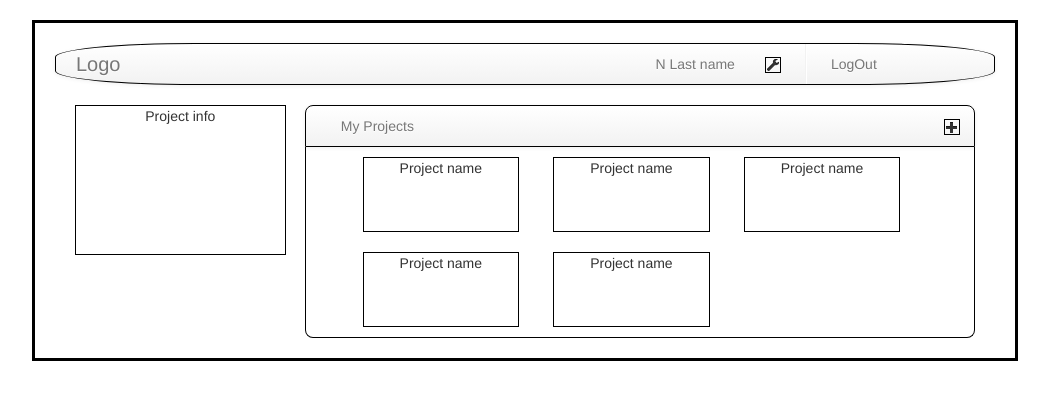
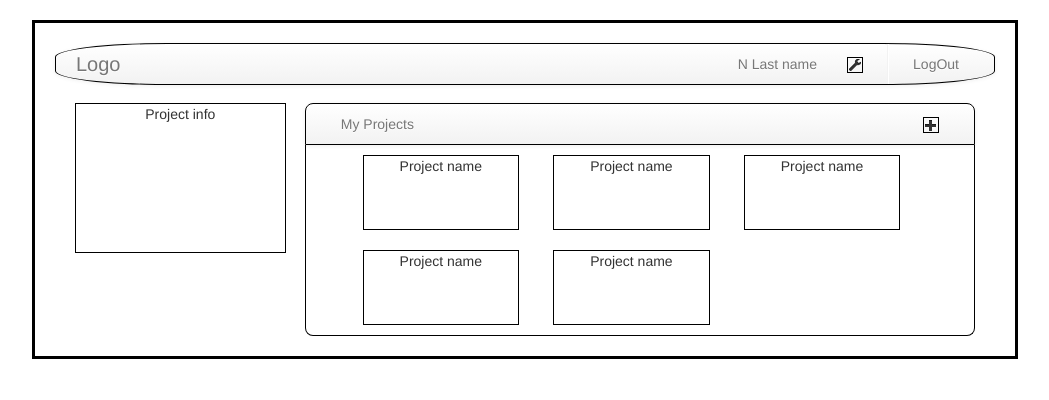
Before and after one commit to RovenskyOleg/Project-manager, a plain HTML site: page index.html in a window 1280 px wide. Shown: the whole page, without its empty margins (115-1164 px from the left). Drawn offline with nearby package versions, Linux system fonts and the light colour scheme.

Commit message:
second commit

```diff
--- a/css/style.css
+++ b/css/style.css
@@ -2,9 +2,20 @@ body {
     margin-top: 20px;
 }
 
-.container {
+/*.container {
     border: 3px solid black;
     padding: 20px;
+}*/
+
+.main-container {
+    max-width: 940px;
+    border: 3px solid black;
+    padding: 20px;
+    margin: 0 auto;
+}
+
+.hight-header {
+    height: 40px;
 }
 
 .square {
@@ -12,7 +23,8 @@ body {
 }
 
 .navbar-inner {
-    border-radius: 10em/1em;
+    /*border-radius: 160px/16px;*/
+    border-radius: 8em/1em;
     border: 1px solid black;
     min-height: 30px;
 }
@@ -50,8 +62,8 @@ body {
     background-image: -o-linear-gradient(top, #ffffff, #f2f2f2);
     background-image: linear-gradient(to bottom, #ffffff, #f2f2f2);
     background-repeat: repeat-x;
-    filter: progid:DXImageTransform.Microsoft.gradient(startColorstr='#ffffffff', endColorstr='#fff2f2f2', GradientType=0);
-    *zoom: 1;
+/*    filter: progid:DXImageTransform.Microsoft.gradient(startColorstr='#ffffffff', endColorstr='#fff2f2f2', GradientType=0);
+*/    *zoom: 1;
     -webkit-box-shadow: 0 1px 4px rgba(0, 0, 0, 0.065);
         -moz-box-shadow: 0 1px 4px rgba(0, 0, 0, 0.065);
             box-shadow: 0 1px 4px rgba(0, 0, 0, 0.065);
@@ -74,13 +86,14 @@ body {
 }
 
 .li-hover:hover {
+    border-radius: 5em/1em;
     background-color: #f1da36;
     background: linear-gradient(to top, #fefcea, #f1da36);
 }
 
 .project:hover {
-       opacity: 1;
-  -webkit-box-shadow: 0px 0px 20px #6B8E23;
-  -moz-box-shadow: 0px 0px 20px #6B8E23;
-  box-shadow: 0px 0px 20px #6B8E23;
+    opacity: 1;
+    -webkit-box-shadow: 0px 0px 20px #6B8E23;
+    -moz-box-shadow: 0px 0px 20px #6B8E23;
+    box-shadow: 0px 0px 20px #6B8E23;
 }
--- a/index.html
+++ b/index.html
@@ -11,15 +11,16 @@
     </head>
 
     <body>
-        <div class = "container">
+        <!-- <div class = "container"> -->
 
-            <div class = "navbar">
+        <div class = "container-fluid main-container">
+            <div class = "navbar hight-header">
                 <div class = "navbar-inner">
-                    <a class = "brand" href="#">Logo</a>
+                    <a class = "brand li-hover" href="#">Logo</a>
 
-                    <ul class = "nav">
+                    <ul class = "nav pull-right">
                         <li class = "position-relative"></li>
-                        <li class = "offset6 li-hover"><a href="#">N Last name</a></li>
+                        <li class = "li-hover"><a href="#">N Last name</a></li>
                         <li class = "li-hover"><a href="#"><span class="square icon-large icon-wrench"></span></a></li>
                         <li class = "divider-vertical"></li>
                         <li class = "li-hover"><a href="#">LogOut</a></li>
@@ -35,10 +36,13 @@
 
                     <div class = "span9 ">
                         <div class = "navbar header-project navbar-inner-castom">
-                           <!--  <div class = "navbar-inner-castom"> -->
+                            <!-- <div class = "navbar-inner-castom"> -->
                                 <ul class = "nav">
                                     <li><a href="#">My Projects</a></li>
-                                    <li class = "position-relative"><a href="#" class = "position"><span class="square icon-plus plus"></span></a></li>
+                                </ul>
+
+                                <ul class = "nav pull-right">
+                                    <li><a href="#"><span class="square icon-plus plus"></span></a></li>
                                 </ul>
                            <!--  </div> -->
                         </div>
```
